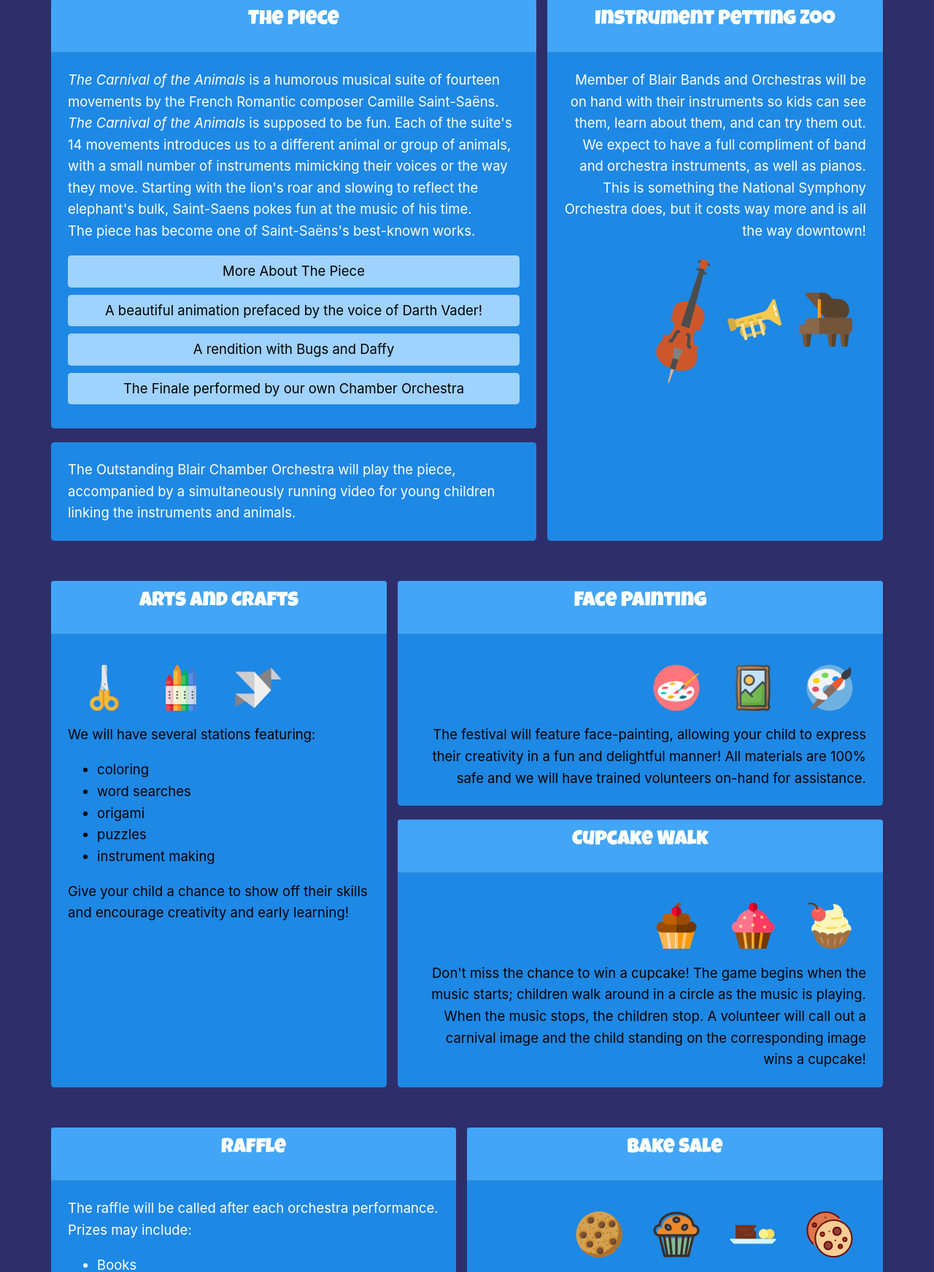
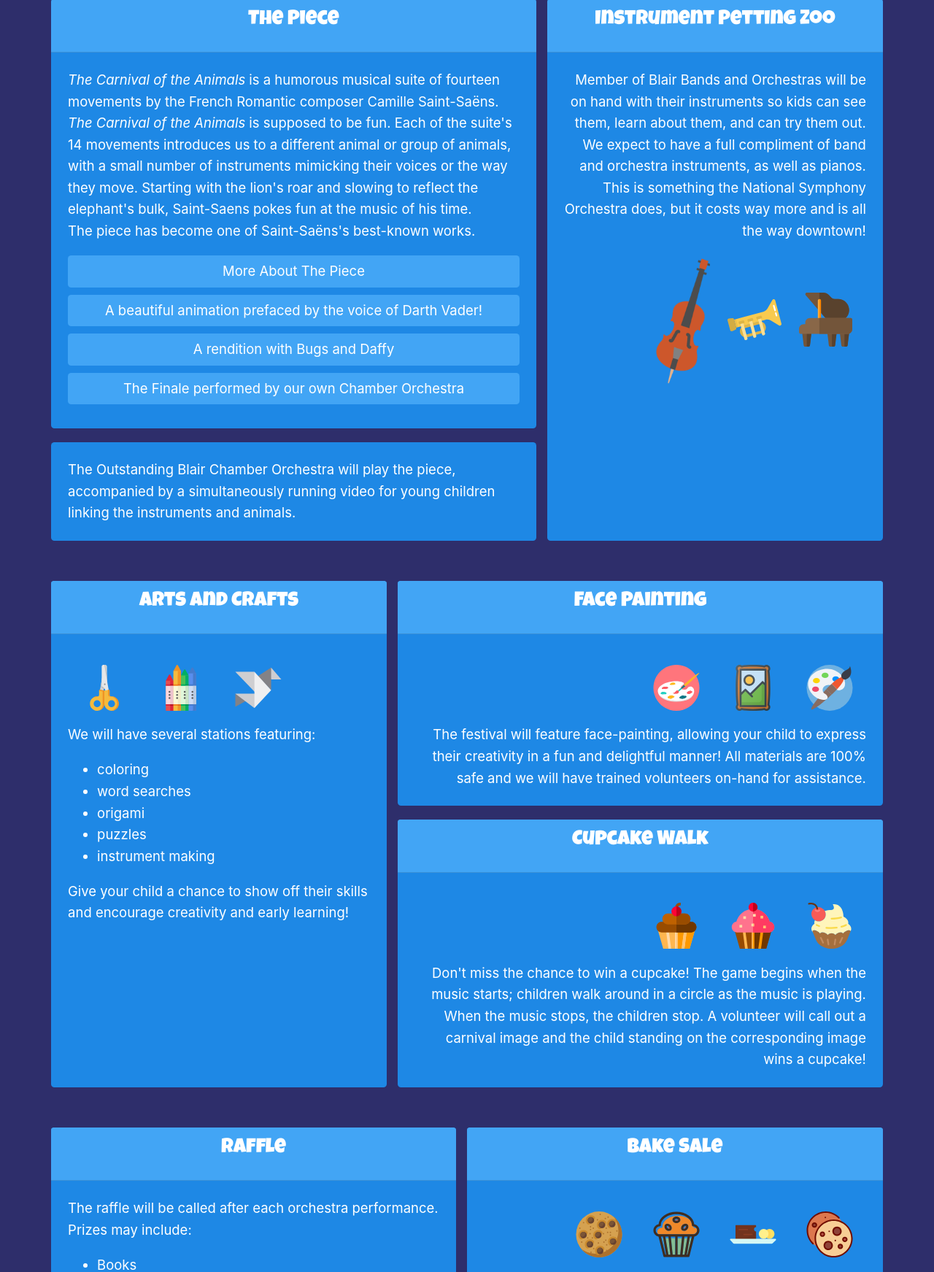
Before and after one commit to mbhs/carnival, a Django app: page /about/ in a window 1280 px wide. Shown: the part 809-2552 px from the top of the page at 73% size. Run offline with Django 3.2, Linux system fonts and the light colour scheme; parts of the project's set-up code (start-up, migrations or seed data) failed here and were passed over; some libraries are stand-ins or nearby versions.

Commit message:
fix colors

```diff
--- a/static/core/css/custom.css
+++ b/static/core/css/custom.css
@@ -843,11 +843,12 @@ body {
       display: block;
       white-space: normal;
       transition: all 0.25s;
-      color: black;
-      background-color: #9fd2ff; }
+      color: white;
+      background-color: #42a5f5;
+      }
       #about-page .card .btn:hover {
-        color: white;
-        background-color: #42a5f5; }
+        color: black;
+        background-color: #9fd2ff; }
   #about-page .bbop-card .about-cards-title {
     color: white;
     font-size: 2em;
@@ -873,15 +874,15 @@ body {
   #about-page .arts-crafts-card {
     background-color: #1e88e5; }
     #about-page .arts-crafts-card .card-text {
-      color: #000000; }
+      color: #FFFFFF; }
   #about-page .face-painting-card {
     background-color: #1e88e5; }
     #about-page .face-painting-card .card-text {
-      color: #000000; }
+      color: #FFFFFF; }
   #about-page .cupcake-walk-card {
     background-color: #1e88e5; }
     #about-page .cupcake-walk-card .card-text {
-      color: #000000; }
+      color: #FFFFFF; }
   #about-page .bake-sale-card {
     background-color: #1e88e5; }
     #about-page .bake-sale-card .card-text {
```
